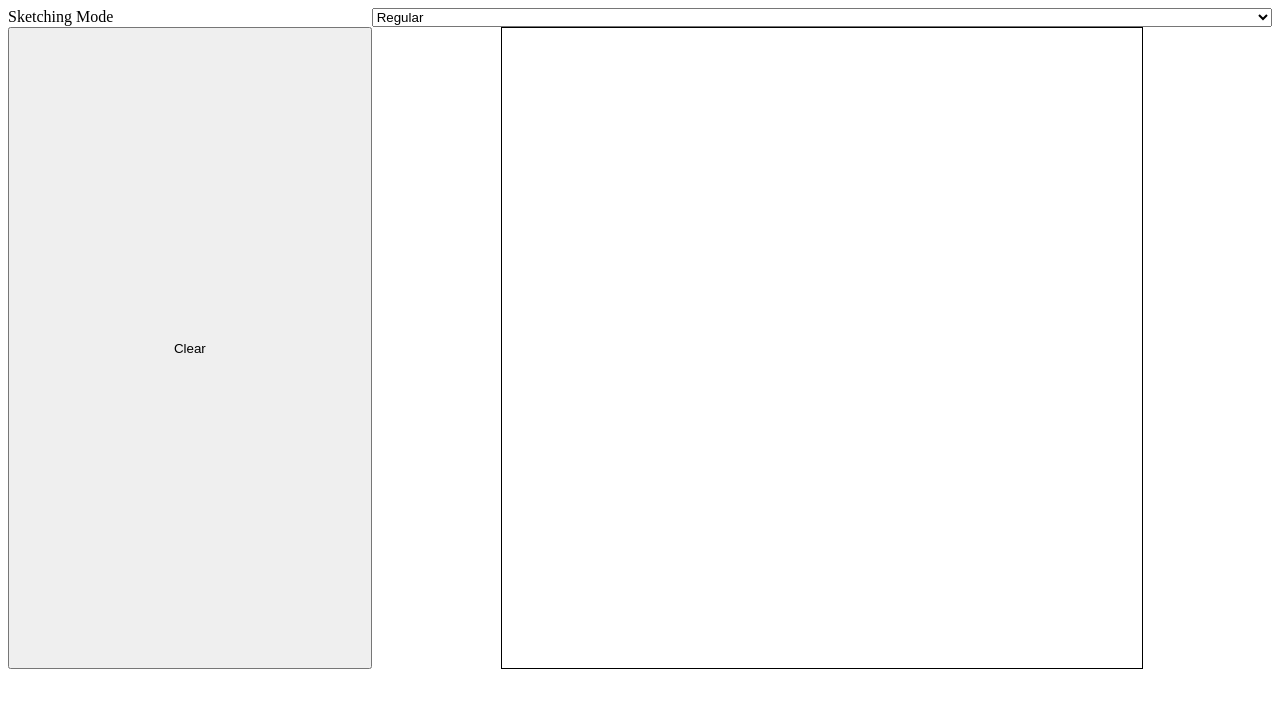
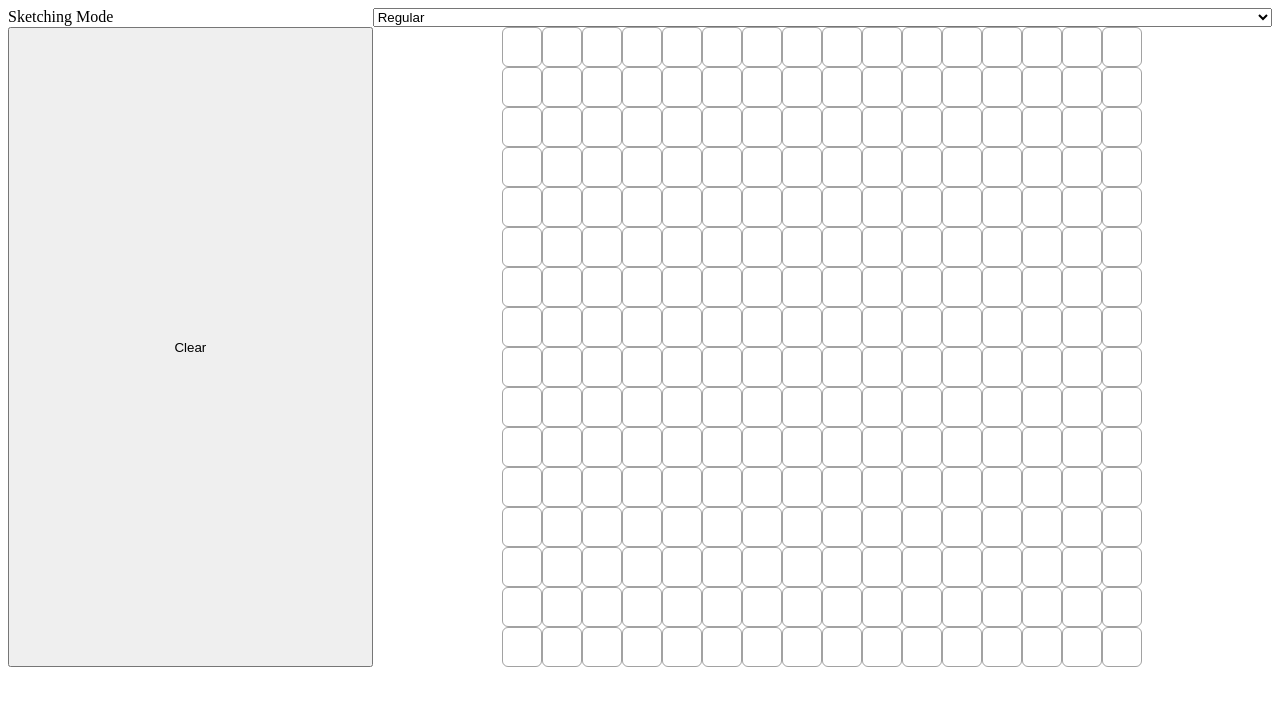
Before and after one commit to sik1j/odin-etch-a-sketch, a plain HTML site: page index.html in a window 1280 px wide. Drawn offline with Linux system fonts and the light colour scheme.

Commit message:
Remove grid square div style

```diff
--- a/style.css
+++ b/style.css
@@ -9,8 +9,11 @@
     aspect-ratio: 1;
     display: grid;
     grid-template-columns: repeat(var(--side-length), 1fr);
-    border: 1px solid black;
     grid-column: 2 / 3;
+}
+.container > div {
+    border-radius: 15%;
+    border: 1px solid #0000005d
 }
 
 /* Styling the page */
```
